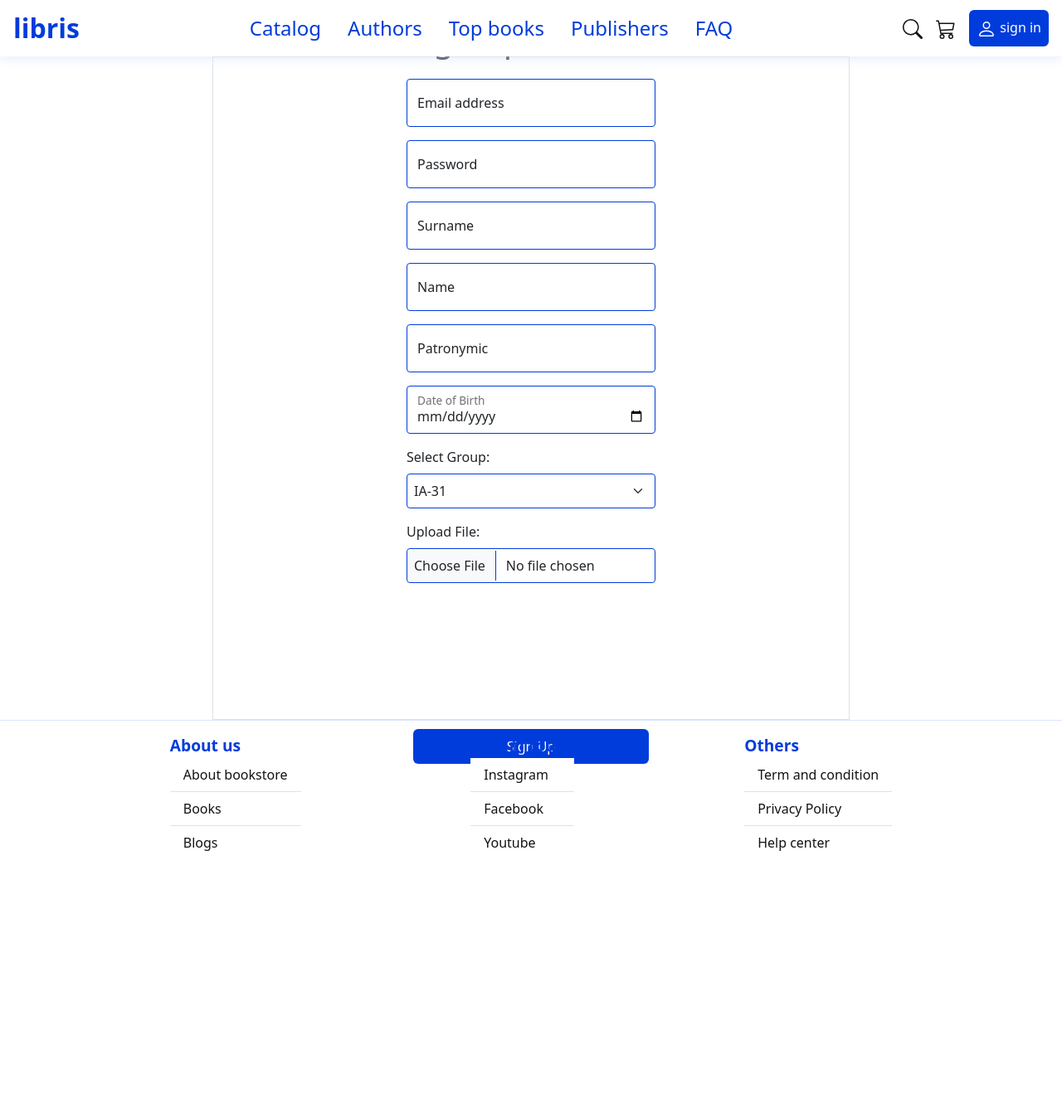
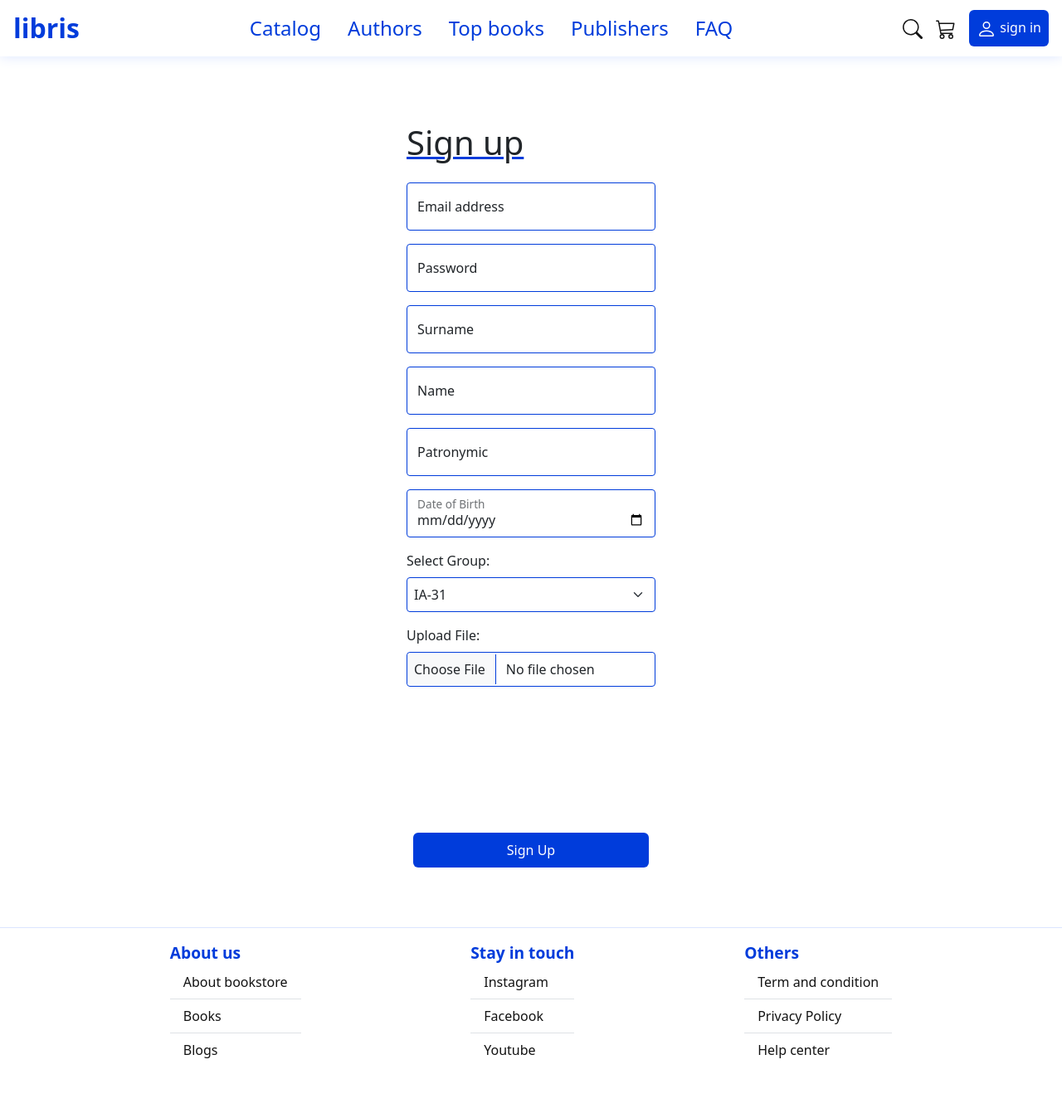
Before and after one commit to anuri-el/libris, a Django app: page /users/sign-up/ in a window 1280 px wide. Shown: the whole page at 83% size. Before the commit the page ends 1026 px from the top, so only its background shows below. Run offline with Django 5.2, Linux system fonts and the light colour scheme.

Commit message:
fix sign-up

```diff
--- a/static/css/style.css
+++ b/static/css/style.css
@@ -142,6 +142,7 @@ header {
 footer {
   display: flex;
   justify-content: space-evenly;
+  background-color: var(--BG-COLOR);
   gap: 1rem;
   margin-bottom: 2.5rem;
   border-top: solid 1px var(--SHADOW);
@@ -222,7 +223,7 @@ footer {
   justify-content: center;
   align-items: center;
   flex-direction: column;
-  height: 100vh;
+  min-height: 100vh;
   width: 100%;
 }
 
--- a/templates/index.html
+++ b/templates/index.html
@@ -10,7 +10,7 @@
         <div class="hero">
             <div class="row">
               <div class="col-12 col-md-6">
-                <h1 class="hero-title">Meet your next favorite book</h1>
+                <h1 class="hero-title">Meet your next <br> favorite book</h1>
                 <a class="btn temp" href="/books">Catalog</a>
               </div>
               <div class="col-12 col-md-6">
--- a/users/templates/users/sign-up.html
+++ b/users/templates/users/sign-up.html
@@ -6,7 +6,7 @@
 
 {% block content %}
 
-<div class="container-xxl log-in border">
+<div class="container-xxl log-in">
     <form action="#" method="post" enctype="multipart/form-data">
       <h1>Sign up</h1>
 
```
